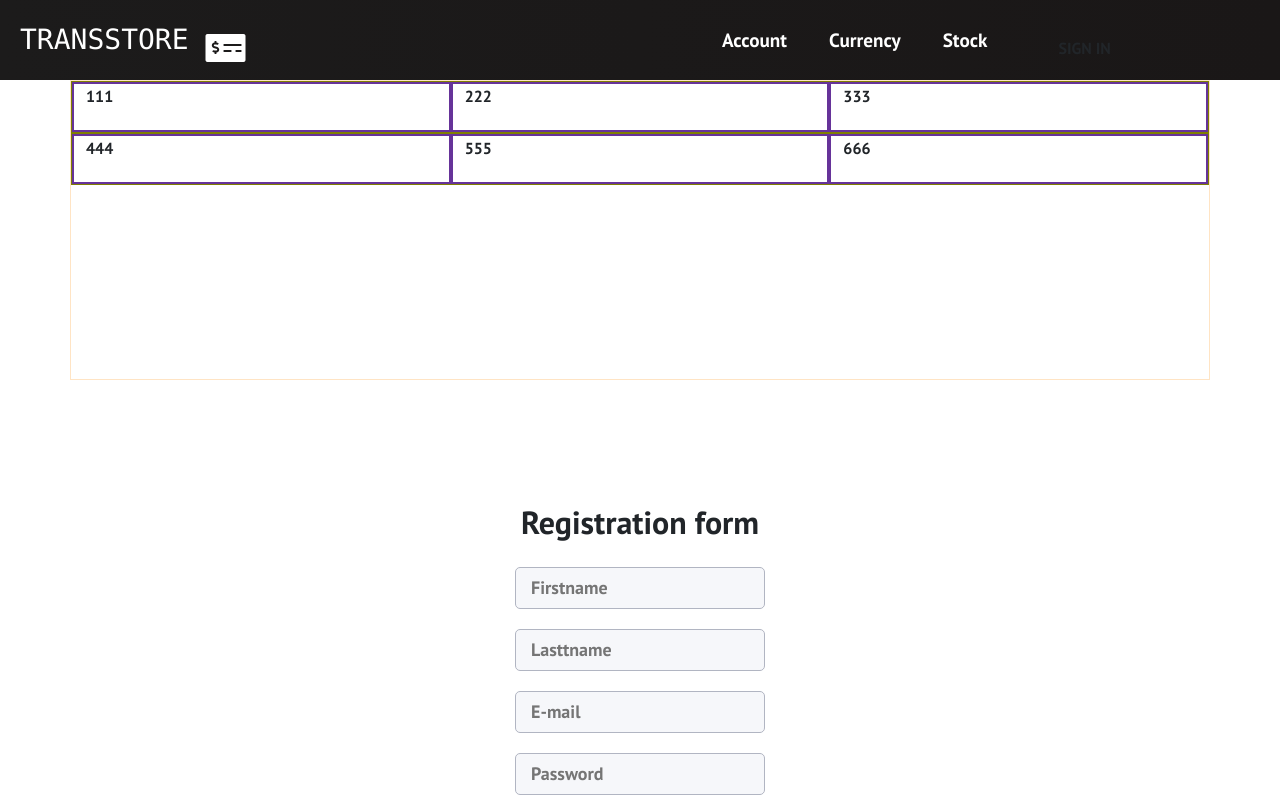
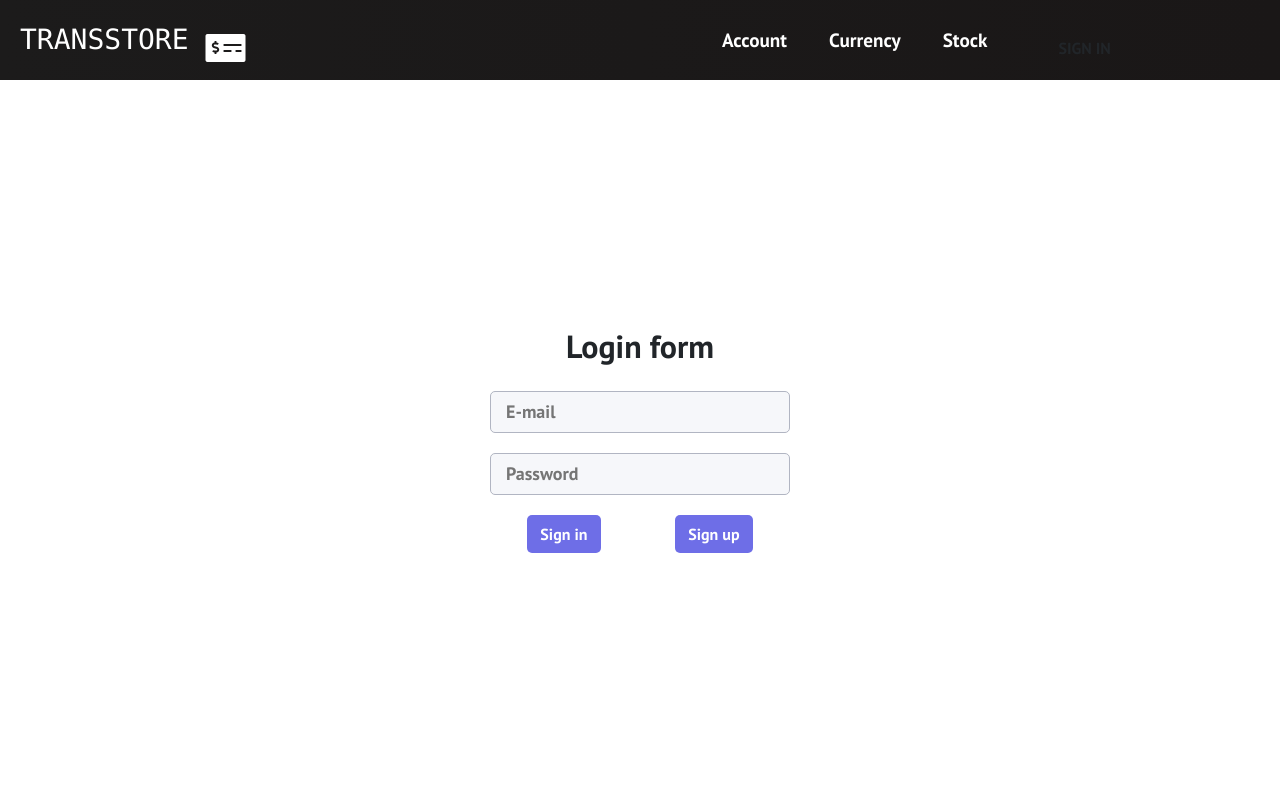
Before and after one commit to dneprpi/crmLiteUI, a React (Create React App) app: page /register in a window 1280 px wide. Shown: the top 800 px of the page. Built offline with nearby package versions, Linux system fonts and the light colour scheme; no server answers.

Commit message:
edit account page

```diff
--- a/src/components/Forms/AuthentificationForm/AuthentificationForm.js
+++ b/src/components/Forms/AuthentificationForm/AuthentificationForm.js
@@ -1,7 +1,7 @@
 import React, { Component } from "react";
-import { Link } from 'react-router-dom';
-import { singInUser } from '../../../requests';
-import styles from '../style.module.css';
+import { Link } from "react-router-dom";
+import { singInUser } from "../../../requests";
+import styles from "../style.module.css";
 
 export default class SingINForm extends Component {
   submitForm(e) {
@@ -10,17 +10,16 @@ export default class SingINForm extends Component {
     const formData = new FormData(e.target);
     const object = {};
 
-        formData.forEach((value, key) => object[key] = value);
+    formData.forEach((value, key) => (object[key] = value));
     const json = JSON.stringify(object);
 
-        singInUser(json)
-            .then(answer => console.log(answer));
+    singInUser(json).then((answer) => this.props.handleToUpdate(answer));
   }
 
   render() {
     return (
-            <div className={ styles.formBlock }>
-                <h2 className={ styles.formTitle }>Login form</h2>
+      <div className={styles.formBlock}>
+        <h2 className={styles.formTitle}>Login form</h2>
 
         <form onSubmit={this.submitForm}>
           <input
@@ -28,30 +27,27 @@ export default class SingINForm extends Component {
             name="email"
             type="email"
             placeholder="E-mail"
-                        className={ styles.formControl }
+            className={styles.formControl}
           />
           <input
             id="password"
             name="password"
             type="password"
             placeholder="Password"
-                        className={ styles.formControl }
+            className={styles.formControl}
           />
 
-                    <div className={ styles.bottomButtons }>
-                        <button type="submit" className={ 'btn ' + styles.sendButton }>
+          <div className={styles.bottomButtons}>
+            <button type="submit" className={"btn " + styles.sendButton}>
               Sign in
             </button>
 
-                        <Link to='/register'>
-                            <button className={ 'btn ' + styles.sendButton }>
-                                Sign up
-                            </button>
+            <Link to="/register">
+              <button className={"btn " + styles.sendButton}>Sign up</button>
             </Link>
           </div>
         </form>
       </div>
-        )
+    );
   }
-
 }
--- a/src/components/account/account.css
+++ b/src/components/account/account.css
@@ -1,12 +1,21 @@
 .container {
-    min-height: 300px;
-    border: 1px solid bisque;
+  min-height: 300px;
+  margin-top: 40px;
+  padding: 20px;
+  border: 2px solid grey;
+  border-radius: 10px;
+  background-color: #f8f8f8;
+  text-align: center;
 }
 .col {
-    min-height: 50px;
-    border: 2px solid rebeccapurple;
+  min-height: 50px;
 }
 .row {
-    height: 100%;
-    border: 1px solid olive;
+  height: 100%;
 }
+.userName {
+  font-size: 40px;
+}
+.userinfo {
+  text-align: left;
+}
--- a/src/components/account/account.js
+++ b/src/components/account/account.js
@@ -1,44 +1,46 @@
 import React, { Component } from "react";
-import 'bootstrap/dist/css/bootstrap.min.css';
+import "bootstrap/dist/css/bootstrap.min.css";
 import "./account.css";
+import { getUser } from "../../requests";
+import photo from "../../images/usericon.png";
+import Userinfo from "./userInfo";
+import SingINForm from "../Forms/AuthentificationForm/AuthentificationForm";
 
 export default class Account extends Component {
   constructor() {
     super();
-      this.state = { walletUSD: [], user: [], totalBalance: 80, walletSystem: "d02472d3-27ba-4f12-9761-a8217a8035bf", token: "" };
+    this.state = {
+      walletUSD: [],
+      user: [],
+      totalbalance: 80,
+      walletSystem: "d02472d3-27ba-4f12-9761-a8217a8035bf",
+      token: "",
+      leadID: "",
+    };
   }
-
+  handleToUpdate = (userData) => {
+    alert("We pass user data from sign in to account: " + userData);
+    this.setState({ user: userData });
+    this.setState({ leadID: userData.id });
+    console.log(this.state);
+  };
   componentDidMount() {
-
+    getUser(this.state.leadID).then((res) => {
+      const lead = res.data;
+      this.setState({ user: lead });
+    });
   }
 
   render() {
+    if (this.state.leadID !== "") {
       return (
-           <div class="container">
-               <div class = "row justify-content-center align-items-center">
-                 <div class = "col">
-                  111
-                 </div>
-                 <div class = "col">
-                  222
-                 </div>
-                 <div class = "col">
-                  333
-                 </div>
-               </div>
-               <div class = "row justify-content-center align-items-center">
-                 <div class = "col">
-                  444
-                 </div>
-                 <div class = "col">
-                  555
-                 </div>
-                 <div class = "col">
-                  666
-                 </div>
-               </div>
-           </div>
+        <Userinfo
+          user={this.state.user}
+          totalbalance={this.state.totalbalance}
+        />
       );
+    } else {
+      return <SingINForm handleToUpdate={this.handleToUpdate} />;
     }
-
   }
+}
--- /dev/null
+++ b/src/components/account/userInfo.js
@@ -0,0 +1,34 @@
+import React, { Component } from "react";
+import "bootstrap/dist/css/bootstrap.min.css";
+import "./account.css";
+import { getUser } from "../../requests";
+import photo from "../../images/usericon.png";
+
+export default class userInfo extends Component {
+  render() {
+    const user = this.props.user;
+    const totalbalance = this.props.totalbalance;
+    return (
+      <div class="container userinfo">
+        <div class="row justify-content-center align-items-center">
+          <div class="col-1"></div>
+          <div class="col-2">
+            <img src={photo} width="80%" height="80%" alt="user" />
+          </div>
+          <div class="col-4">
+            <p className="userName">
+              {user.firstName} {user.lastName}
+            </p>
+            <p className="passport">Passport : {user.passportNumber}</p>
+            <p className="passport">TIN : {user.tin}</p>
+            <p className="passport">E-mail : {user.email}</p>
+            <p className="passport">Total Balance : {totalbalance} USD</p>
+          </div>
+          <div class="col-5">
+            <i>TODO edit options</i>
+          </div>
+        </div>
+      </div>
+    );
+  }
+}
--- a/src/requests/index.js
+++ b/src/requests/index.js
@@ -1,29 +1,41 @@
 import axios from "axios";
 
-const BACK_URL = 'http://localhost:1234';
+const BACK_URL = "http://localhost:5050";
 
-export const registerUser = data => {
+export const registerUser = (data) => {
   return axios({
-        method: 'post',
+    method: "post",
     baseURL: BACK_URL,
-        url: '/api/Auth/registration',
+    url: "/api/Auth/registration",
     headers: {
-            'Content-Type': 'application/json'
+      "Content-Type": "application/json",
+      //   "Access-Control-Allow-Origin": "*",
+    },
+    data,
+  });
+};
+
+export const singInUser = (data) => {
+  return axios({
+    method: "post",
+    baseURL: BACK_URL,
+    url: "/api/Auth/login",
+    headers: {
+      "Content-Type": "application/json",
       // "Access-Control-Allow-Origin": "*"
     },
-        data
+    data,
   });
-}
+};
 
-export const singInUser = data => {
+export const getUser = (leadID) => {
   return axios({
-        method: 'post',
+    method: "get",
     baseURL: BACK_URL,
-        url: '/api/Auth/login',
+    url: "/api/lead/" + leadID,
     headers: {
-            'Content-Type': 'application/json'
+      "Content-Type": "application/json",
       // "Access-Control-Allow-Origin": "*"
     },
-        data
   });
-}
+};
```
Also changed, not shown: src/images/usericon.png (added). Lines whose indentation alone changed are shown as unchanged.
